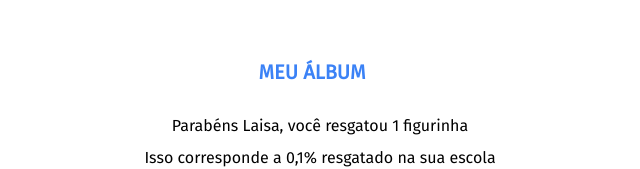
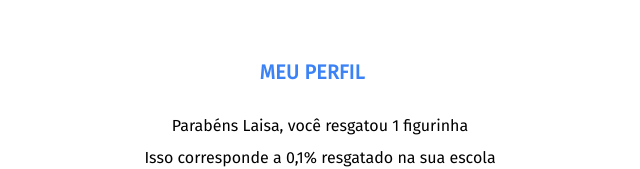
Before and after one commit to LaisaGarlini/guardioes-do-rio, a Next.js app in the folder guardioes-do-rio/: page /perfil in a window 1280 px wide. Shown: the part 250-419 px from the top of the page, without its empty margins (328-968 px from the left). Built offline with nearby package versions, Linux system fonts and the light colour scheme.

Commit message:
editando perfil

```diff
--- a/guardioes-do-rio/src/app/perfil/page.tsx
+++ b/guardioes-do-rio/src/app/perfil/page.tsx
@@ -10,7 +10,7 @@ export default function Perfil() {
     return (
         <div className="flex flex-col justify-center items-center min-h-screen m-4">
             <div>
-                <h1 className="text-blue-500 font-black text-xl m-5 p-1">MEU ÁLBUM</h1>
+                <h1 className="text-blue-500 font-black text-xl m-5 p-1">MEU PERFIL</h1>
             </div>
             <li className="flex items-center">
               <p className="ml-4 p-1">
```
